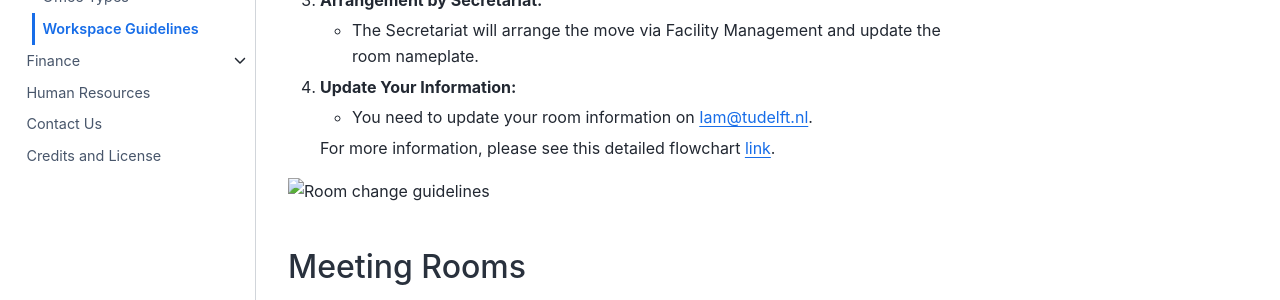
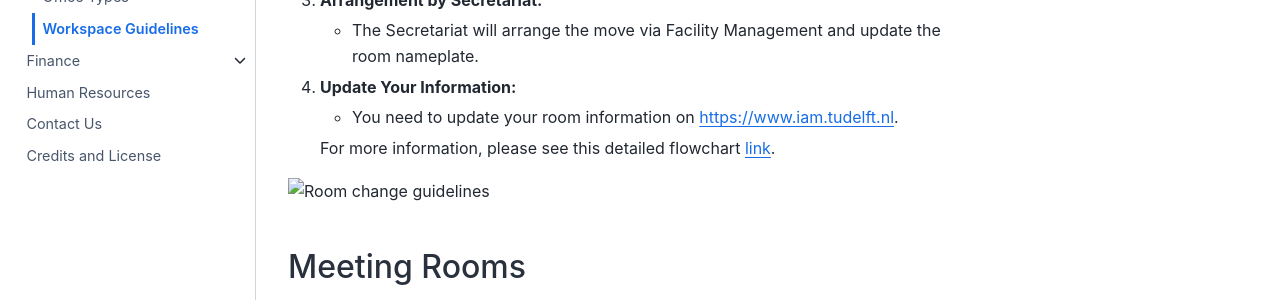
Before and after one commit to TeachBooks/he-staff, a Jupyter Book: the page built from book/some_content/workspace_guidelines.md, in a window 1280 px wide and 900 px high. Shown: the part 377-677 px from the top of the window. Built offline with Jupyter Book 1.0.4 settings and Sphinx 7.4.7 and the Sphinx Book theme 1.1.4, drawn with Linux system fonts in a browser that asks for light colours; comment, search, counter and statistics services are not loaded; some of the changed lines change nothing that is shown.

Commit message:
minor change workspace_guidelines.md

```diff
--- a/book/some_content/workspace_guidelines.md
+++ b/book/some_content/workspace_guidelines.md
@@ -12,7 +12,7 @@
    - The Secretariat will arrange the move via Facility Management and update the room nameplate.
 
 4. **Update Your Information:**
-   - You need to update your room information on [Iam@tudelft.nl](https://www.iam.tudelft.nl).
+   - You need to update your room information on [https://www.iam.tudelft.nl](https://www.iam.tudelft.nl).
 
    For more information, please see this detailed flowchart [link](#).
 
```
